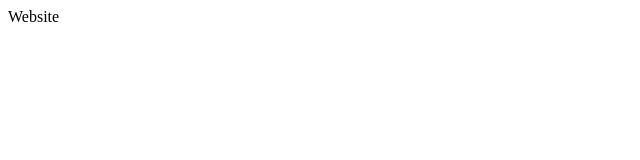
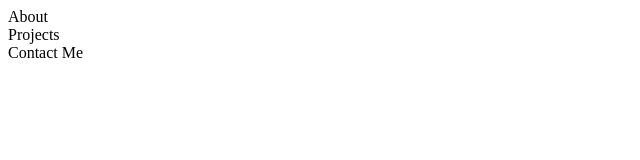
Before and after one commit to justinvillamor/justinvillamor.github.io, a plain HTML site: page index.html in a window 1280 px wide. Shown: the whole page, without its empty margins (0-640 px from the left). Drawn offline with Linux system fonts and the light colour scheme.

Commit message:
more divs

```diff
--- a/index.html
+++ b/index.html
@@ -1,4 +1,12 @@
 <html>
 <head></head>
-<body> Website </body>
+<body>
+  <div class="button-line">
+    <div class="button-container">
+      <div id="about-button"> About </div>
+      <div id="projects-button>"> Projects </div>
+      <div id="contact-button"> Contact Me </div>
+    </div>
+  </div>
+</body>
 </html>
```
Also changed, not shown: 2 other files.
